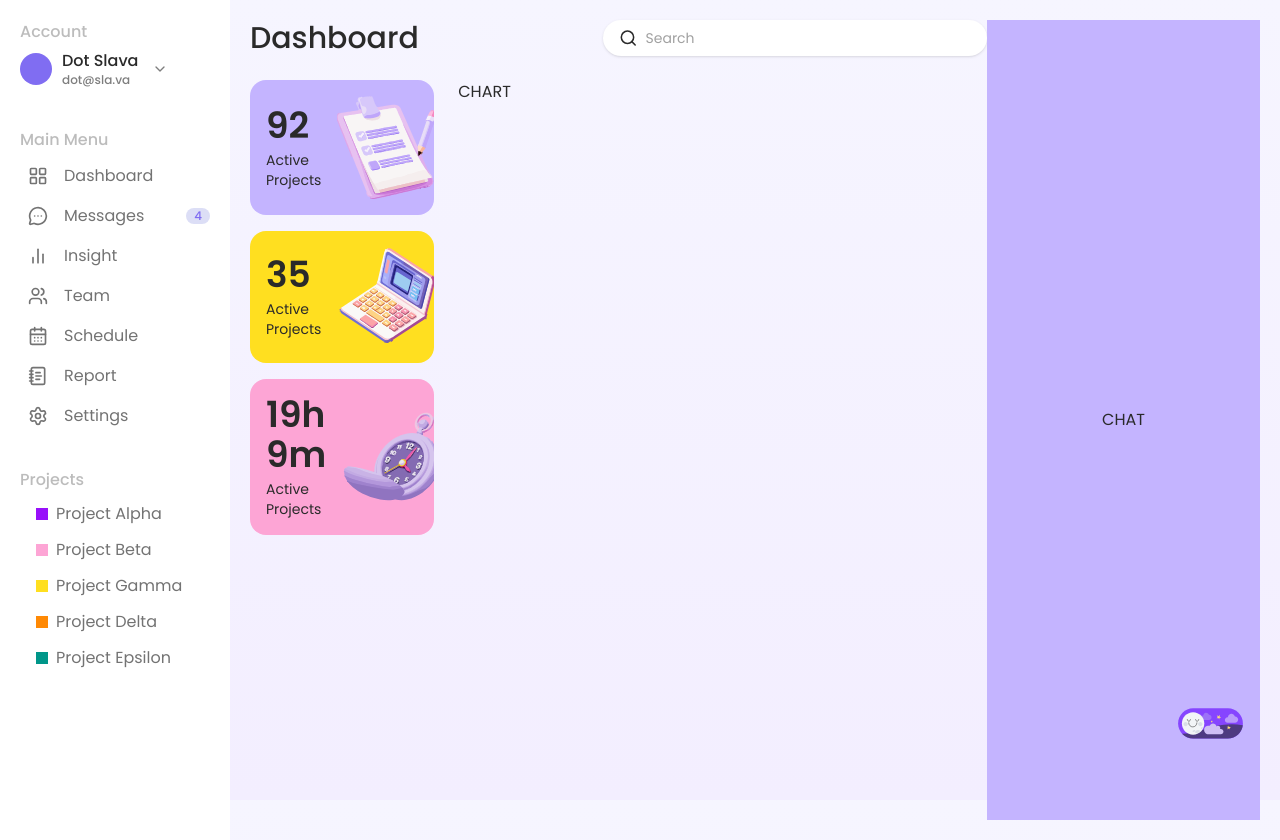
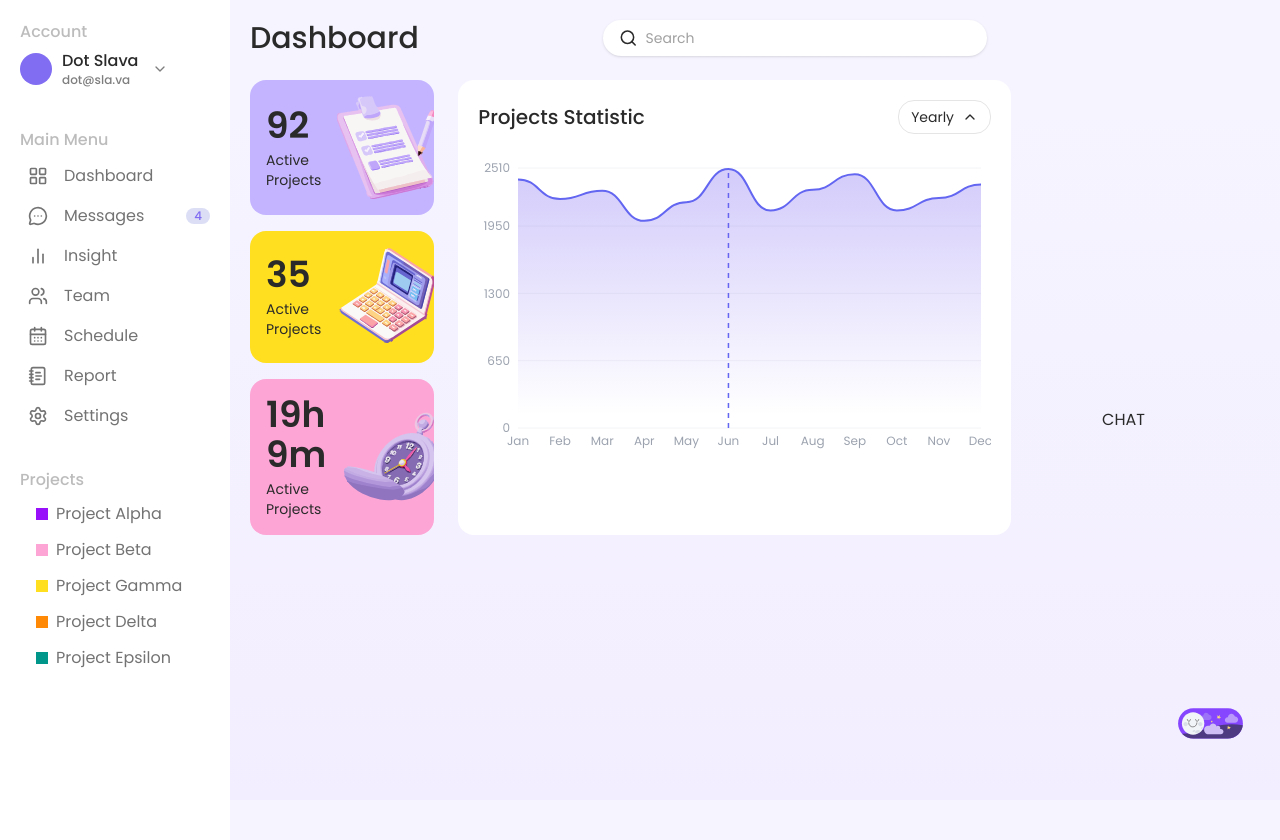
Before and after one commit to polkovniksanders/taskhub, a Next.js app: page /dashboard in a window 1280 px wide. Built offline with nearby package versions, Linux system fonts and the light colour scheme.

Commit message:
feat: add chart

```diff
--- a/package.json
+++ b/package.json
@@ -15,7 +15,8 @@
     "next": "15.3.4",
     "next-themes": "^0.4.6",
     "react": "^19.0.0",
-    "react-dom": "^19.0.0"
+    "react-dom": "^19.0.0",
+    "recharts": "^3.0.0"
   },
   "devDependencies": {
     "@eslint/eslintrc": "^3",
--- a/src/app/dashboard/Dashboard.tsx
+++ b/src/app/dashboard/Dashboard.tsx
@@ -4,6 +4,7 @@ import Heading from '@/components/ui/Heading';
 import SearchField from '@/components/ui/search-field/SearchField';
 import React from 'react';
 import ProjectStats from '@/app/dashboard/project-stats/ProjectStats';
+import ProjectChart from '@/app/dashboard/project-chart/ProjectChart';
 
 export default function Dashboard() {
   return (
@@ -16,11 +17,11 @@ export default function Dashboard() {
 
         <div className={'grid grid-cols-[25%_75%] gap-6'}>
           <ProjectStats />
-          <div> CHART </div>
+          <ProjectChart />
         </div>
       </div>
 
-      <div className={'p-5 bg-violet-300 h-screen flex items-center justify-center'}>CHAT</div>
+      <div className={'p-5  h-screen flex items-center justify-center'}>CHAT</div>
     </div>
   );
 }
--- /dev/null
+++ b/src/app/dashboard/project-chart/Chart.tsx
@@ -0,0 +1,96 @@
+import { useMemo } from 'react';
+import type { ChartDataPoint } from '@/app/dashboard/project-chart/project-chart.interface';
+import {
+  Area,
+  AreaChart,
+  CartesianGrid,
+  ReferenceLine,
+  ResponsiveContainer,
+  Tooltip,
+  XAxis,
+  YAxis,
+} from 'recharts';
+import ProjectChartTooltip from '@/app/dashboard/project-chart/ProjectChartTooltip';
+
+interface timeRangesProps {
+  data: ChartDataPoint[];
+}
+export default function Chart({ data }: timeRangesProps) {
+  const maxData = useMemo(() => {
+    if (!data || data.length === 0) return null;
+
+    let maxValue = 0;
+    let maxPeriod = '';
+
+    data.forEach(item => {
+      if (item.value > maxValue) {
+        maxValue = item.value;
+        maxPeriod = item.period;
+      }
+    });
+
+    return { value: maxValue, period: maxPeriod };
+  }, [data]);
+
+  return (
+    <ResponsiveContainer width={'100%'} height={300}>
+      <AreaChart
+        data={data}
+        margin={{
+          top: 10,
+          right: 10,
+          left: -20,
+          bottom: 0,
+        }}
+      >
+        <defs>
+          <linearGradient id={'colorGradient'} x1={'0'} x2={'0'} y1={'0'} y2={'1'}>
+            <stop offset={'5%'} stopColor={'#725BF2'} stopOpacity={'0.3'} />
+            <stop offset={'95%'} stopColor={'#725BF2'} stopOpacity={'0'} />
+          </linearGradient>
+        </defs>
+        <CartesianGrid strokeDasharray={'0'} vertical={false} stroke={'#F3F4F6'} />
+
+        <XAxis
+          dataKey={'period'}
+          axisLine={false}
+          tickLine={false}
+          tick={{
+            fontSize: '.75rem',
+            fill: '#9CA3AF',
+          }}
+        />
+
+        <YAxis
+          domain={[0, 'dataMax + 10']}
+          axisLine={false}
+          tickLine={false}
+          tick={{
+            fontSize: '.75rem',
+            fill: '#9CA3AF',
+          }}
+        />
+
+        <Tooltip content={<ProjectChartTooltip />} cursor={false} />
+
+        {maxData && (
+          <ReferenceLine
+            x={maxData.period}
+            stroke={'#6366F1'}
+            strokeDasharray={'5 5'}
+            strokeWidth={1.5}
+          />
+        )}
+
+        <Area
+          dataKey={'value'}
+          type={'bump'}
+          stroke={'#6366F1'}
+          strokeWidth={2}
+          fillOpacity={1}
+          fill={'url(#colorGradient)'}
+        />
+      </AreaChart>
+    </ResponsiveContainer>
+  );
+}
--- /dev/null
+++ b/src/app/dashboard/project-chart/ProjectChart.tsx
@@ -0,0 +1,39 @@
+import { useState } from 'react';
+import ProjectChartHeader from '@/app/dashboard/project-chart/ProjectChartHeader';
+import type {
+  ChartDataPoint,
+  TimeRageProps,
+} from '@/app/dashboard/project-chart/project-chart.interface';
+import {
+  dailyData,
+  monthlyData,
+  weeklyData,
+  yearlyData,
+} from '@/app/dashboard/project-chart/project-chart-data';
+import Chart from '@/app/dashboard/project-chart/Chart';
+
+const PERIOD_KEYS = ['yearly', 'month', 'week', 'day'] as const;
+type PeriodKey = (typeof PERIOD_KEYS)[number];
+
+export default function ProjectChart() {
+  const [selectRange, setSelectRange] = useState<TimeRageProps>({
+    label: 'Yearly',
+    value: 'yearly',
+  });
+
+  const dataByPeriod: Record<PeriodKey, ChartDataPoint[]> = {
+    yearly: yearlyData,
+    month: monthlyData,
+    week: weeklyData,
+    day: dailyData,
+  };
+
+  const chartData = dataByPeriod[selectRange.value as PeriodKey] || [];
+
+  return (
+    <div className={'h-full bg-white p-5 rounded-2xl'}>
+      <ProjectChartHeader period={selectRange} onChange={setSelectRange} />
+      <Chart data={chartData} />
+    </div>
+  );
+}
--- /dev/null
+++ b/src/app/dashboard/project-chart/ProjectChartHeader.tsx
@@ -0,0 +1,65 @@
+import { useEffect, useRef, useState } from 'react';
+import type { TimeRageProps } from '@/app/dashboard/project-chart/project-chart.interface';
+import { timeRanges } from '@/app/dashboard/project-chart/project-chart-data';
+import Chevron from '@/components/ui/chevron/Chevron';
+
+interface ProjectChartHeaderProps {
+  onChange: (range: TimeRageProps) => void;
+  period: TimeRageProps;
+}
+export default function ProjectChartHeader({ onChange, period }: ProjectChartHeaderProps) {
+  const [isOpen, setIsOpen] = useState(false);
+  const dropdownRef = useRef<HTMLDivElement>(null);
+
+  const rangeChange = (range: TimeRageProps) => {
+    onChange(range);
+    setIsOpen(false);
+  };
+
+  useEffect(() => {
+    if (!isOpen) return;
+
+    const handleClickOutside = (event: MouseEvent | TouchEvent) => {
+      if (dropdownRef.current && !dropdownRef.current.contains(event.target as Node)) {
+        setIsOpen(false);
+      }
+    };
+
+    document.addEventListener('touchstart', handleClickOutside);
+    return () => {
+      document.removeEventListener('touchstart', handleClickOutside);
+    };
+  }, [isOpen]);
+
+  return (
+    <div className='flex items-center justify-between mb-6'>
+      <h2 className='text-xl font-medium'>Projects Statistic</h2>
+      <div className='relative' ref={dropdownRef}>
+        <button
+          onClick={() => setIsOpen(!isOpen)}
+          className='flex cursor-pointer items-center gap-2 px-3 py-1.5 text-sm rounded-2xl border border-neutral-200'
+        >
+          {period.label} <Chevron isOpen={isOpen} size={16} />
+        </button>
+        {isOpen && (
+          <div
+            className='absolute bg-white right-0 mt-2 w-32 rounded-2xl border border-neutral-200 py-1 z-10'
+            onMouseLeave={() => setIsOpen(false)}
+          >
+            {timeRanges.map(range => (
+              <button
+                key={range.value}
+                onClick={() => rangeChange(range)}
+                className={`w-full px-3 cursor-pointer py-2 text-sm text-left transition-colors hover:text-primary ${
+                  period.value === range.value ? 'text-primary font-semibold' : ''
+                }`}
+              >
+                {range.label}
+              </button>
+            ))}
+          </div>
+        )}
+      </div>
+    </div>
+  );
+}
--- /dev/null
+++ b/src/app/dashboard/project-chart/ProjectChartTooltip.tsx
@@ -0,0 +1,18 @@
+interface ProjectChartTooltipProps {
+  active?: boolean;
+  payload?: Payload[];
+}
+
+type Payload = {
+  value: number;
+};
+
+export default function ProjectChartTooltip({ active, payload = [] }: ProjectChartTooltipProps) {
+  if (!active || payload.length === 0) return null;
+
+  return (
+    <div className={'bg-primary text-white text-sm text-medium py-1.5 px-2.5 rounded-2xl'}>
+      {payload[0].value} Projects
+    </div>
+  );
+}
--- /dev/null
+++ b/src/app/dashboard/project-chart/project-chart-data.ts
@@ -0,0 +1,50 @@
+import type {
+  ChartDataPoint,
+  TimeRageProps,
+} from '@/app/dashboard/project-chart/project-chart.interface';
+
+export const yearlyData: ChartDataPoint[] = [
+  { period: 'Jan', value: 2400 },
+  { period: 'Feb', value: 2210 },
+  { period: 'Mar', value: 2290 },
+  { period: 'Apr', value: 2000 },
+  { period: 'May', value: 2180 },
+  { period: 'Jun', value: 2500 },
+  { period: 'Jul', value: 2100 },
+  { period: 'Aug', value: 2300 },
+  { period: 'Sep', value: 2450 },
+  { period: 'Oct', value: 2100 },
+  { period: 'Nov', value: 2220 },
+  { period: 'Dec', value: 2350 },
+];
+
+export const monthlyData: ChartDataPoint[] = [
+  { period: 'w1', value: 2450 },
+  { period: 'w2', value: 2100 },
+  { period: 'w3', value: 2220 },
+  { period: 'w4', value: 2350 },
+];
+
+export const weeklyData: ChartDataPoint[] = [
+  { period: 'w1', value: 2450 },
+  { period: 'w2', value: 2100 },
+  { period: 'w3', value: 2220 },
+  { period: 'w4', value: 2350 },
+];
+
+export const dailyData: ChartDataPoint[] = [
+  { period: 'Mon', value: 100 },
+  { period: 'Tue', value: 150 },
+  { period: 'Wed', value: 200 },
+  { period: 'Thu', value: 250 },
+  { period: 'Fri', value: 90 },
+  { period: 'Sat', value: 400 },
+  { period: 'Sun', value: 50 },
+];
+
+export const timeRanges: TimeRageProps[] = [
+  { label: 'Yearly', value: 'year' },
+  { label: 'Monthly', value: 'month' },
+  { label: 'Weekly', value: 'week' },
+  { label: 'Dayly', value: 'day' },
+];
--- /dev/null
+++ b/src/components/ui/chevron/Chevron.tsx
@@ -0,0 +1,10 @@
+import { ChevronDown, ChevronUp } from 'lucide-react';
+
+interface ChevronProps {
+  isOpen: boolean;
+  size: number;
+}
+
+export default function Chevron({ isOpen, size = 16 }: ChevronProps) {
+  return isOpen ? <ChevronDown size={size} /> : <ChevronUp size={size} />;
+}
```
Also changed, not shown: src/app/dashboard/project-chart/project-chart.interface.ts (added, +9 -0 lines), 1 other file (tests, documents, lock files or other folders).
